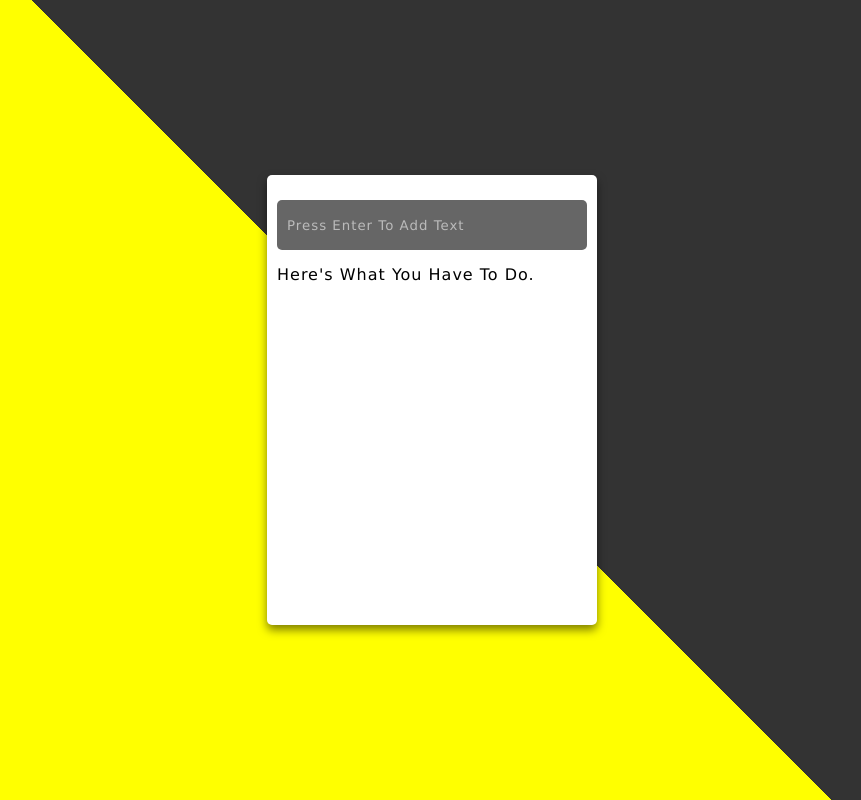
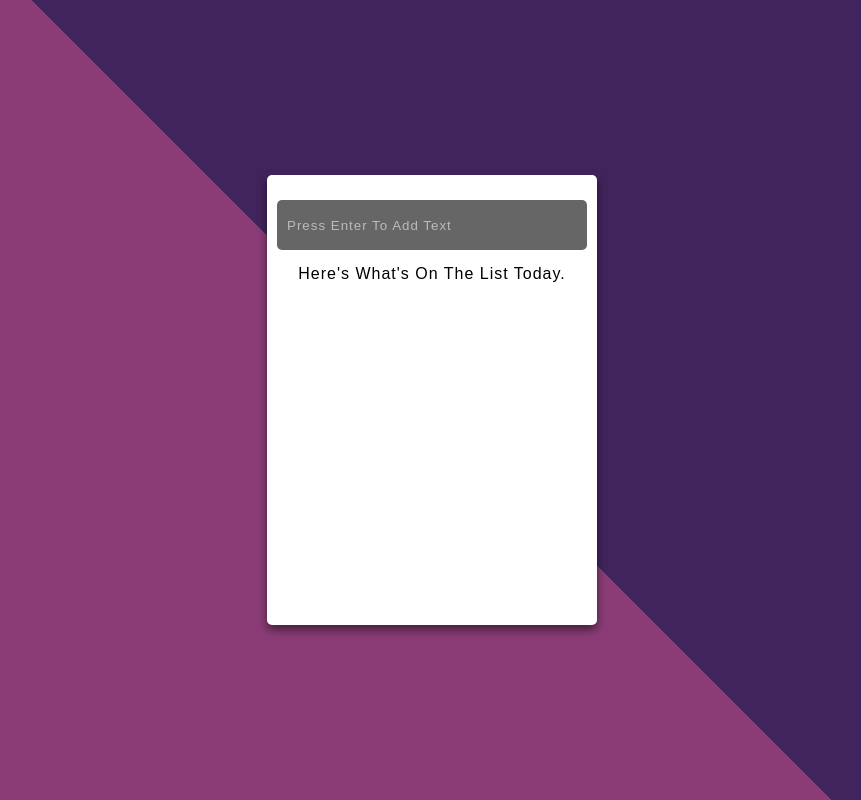
Before and after one commit to kmvenez/to-do-list, a plain HTML site: page index.html in a window 1280 px wide. Shown: the whole page, without its empty margins (208-1069 px from the left). Drawn offline with nearby package versions, Linux system fonts and the light colour scheme.

Commit message:
Updates to UI - color palette

```diff
--- a/index.html
+++ b/index.html
@@ -12,7 +12,7 @@
       padding: 0;
       box-sizing: border-box;
       letter-spacing: 1px;
-      font-family: verdana;
+      font-family: arial;
       text-transform: capitalize;
     }
 
@@ -21,7 +21,8 @@
       display: flex;
       align-items: center;
       justify-content: center;
-      background: linear-gradient(45deg, #ff0 50%, #333 50%);
+      text-align: center;
+      background: linear-gradient(45deg, #8b3c76 50%, #41245c 50%);
     }
 
     .container {
@@ -41,11 +42,10 @@
       border: none;
       border-radius: 5px;
       background: #666;
-      color: #fff;
+      color: white;
       padding: 0 10px;
       margin: 15px 0;
     }
-
     #input::placeholder {
       color: #bbb;
     }
@@ -65,19 +65,18 @@
       position: absolute;
       cursor: pointer;
     }
-
     ul .fa-check {
       right: 40px;
-      color: green;
+      color: #a6f0c6;
     }
 
     ul .fa-trash {
       right: 15px;
-      color: #ff0033;
+      color: #9b5151;
     }
 
     ul .checked {
-      background: blue;
+      background: #ccf2f4;
       text-decoration: line-through;
       transition: .2s;
     }
@@ -91,7 +90,7 @@
   <div class="container">
     <input type="text" id="input" placeholder="press enter to add text">
     <ul>
-      <p>Here's what you have to do.</p>
+      <p>Here's what's on the list today.</p>
     </ul>
   </div>
 
```
